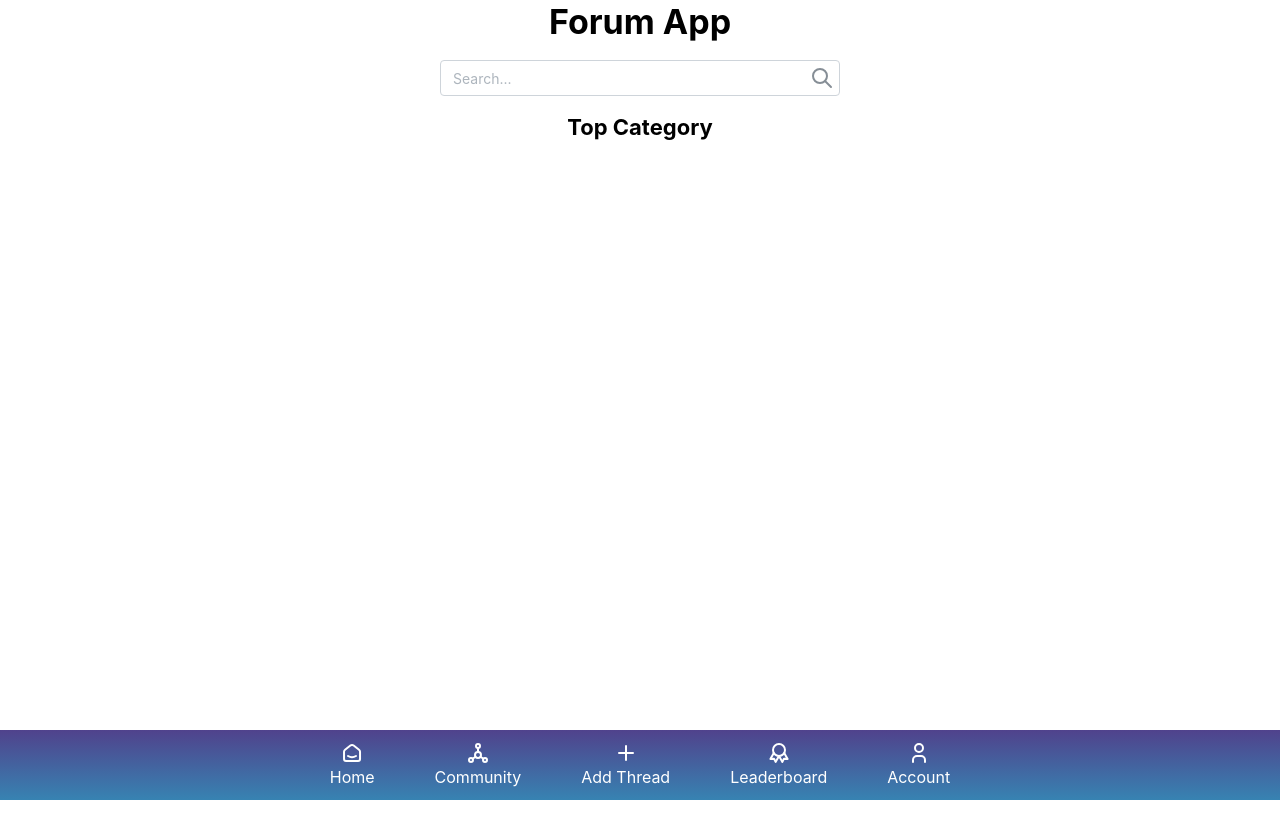
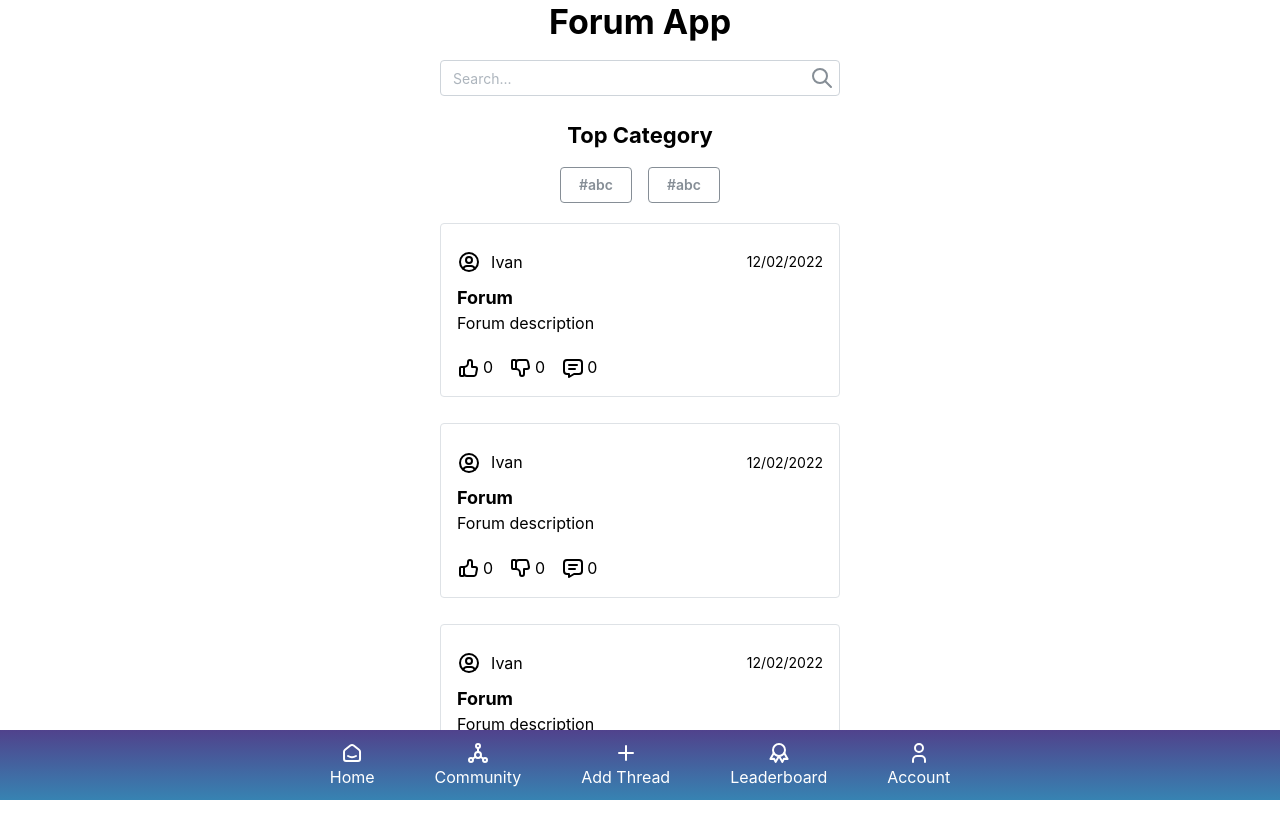
Before and after one commit to ivantandella/forum-next-js, a Next.js app: page / in a window 1280 px wide. Shown: the top 838 px of the page. Before the commit the page ends 800 px from the top, so only its background shows below. Built offline with nearby package versions, Linux system fonts and the light colour scheme.

Commit message:
feat: create thread UI

```diff
--- /dev/null
+++ b/components/icons/icon-message.tsx
@@ -0,0 +1,21 @@
+export default function IconMessage() {
+  return (
+    <svg
+      xmlns="http://www.w3.org/2000/svg"
+      width={24}
+      height={24}
+      viewBox="0 0 24 24"
+      fill="none"
+      stroke="currentColor"
+      strokeWidth={2}
+      strokeLinecap="round"
+      strokeLinejoin="round"
+      className="icon icon-tabler icons-tabler-outline icon-tabler-message"
+    >
+      <path stroke="none" d="M0 0h24v24H0z" fill="none" />
+      <path d="M8 9h8" />
+      <path d="M8 13h6" />
+      <path d="M18 4a3 3 0 0 1 3 3v8a3 3 0 0 1 -3 3h-5l-5 3v-3h-2a3 3 0 0 1 -3 -3v-8a3 3 0 0 1 3 -3h12z" />
+    </svg>
+  );
+}
--- /dev/null
+++ b/components/icons/icon-thumb-down.tsx
@@ -0,0 +1,19 @@
+export default function IconThumbDown() {
+  return (
+    <svg
+      xmlns="http://www.w3.org/2000/svg"
+      width={24}
+      height={24}
+      viewBox="0 0 24 24"
+      fill="none"
+      stroke="currentColor"
+      strokeWidth={2}
+      strokeLinecap="round"
+      strokeLinejoin="round"
+      className="icon icon-tabler icons-tabler-outline icon-tabler-thumb-down"
+    >
+      <path stroke="none" d="M0 0h24v24H0z" fill="none" />
+      <path d="M7 13v-8a1 1 0 0 0 -1 -1h-2a1 1 0 0 0 -1 1v7a1 1 0 0 0 1 1h3a4 4 0 0 1 4 4v1a2 2 0 0 0 4 0v-5h3a2 2 0 0 0 2 -2l-1 -5a2 3 0 0 0 -2 -2h-7a3 3 0 0 0 -3 3" />
+    </svg>
+  );
+}
--- /dev/null
+++ b/components/icons/icon-thumb-up.tsx
@@ -0,0 +1,19 @@
+export default function IconThumbUp() {
+  return (
+    <svg
+      xmlns="http://www.w3.org/2000/svg"
+      width={24}
+      height={24}
+      viewBox="0 0 24 24"
+      fill="none"
+      stroke="currentColor"
+      strokeWidth={2}
+      strokeLinecap="round"
+      strokeLinejoin="round"
+      className="icon icon-tabler icons-tabler-outline icon-tabler-thumb-up"
+    >
+      <path stroke="none" d="M0 0h24v24H0z" fill="none" />
+      <path d="M7 11v8a1 1 0 0 1 -1 1h-2a1 1 0 0 1 -1 -1v-7a1 1 0 0 1 1 -1h3a4 4 0 0 0 4 -4v-1a2 2 0 0 1 4 0v5h3a2 2 0 0 1 2 2l-1 5a2 3 0 0 1 -2 2h-7a3 3 0 0 1 -3 -3" />
+    </svg>
+  );
+}
--- /dev/null
+++ b/components/icons/icon-user-circle.tsx
@@ -0,0 +1,21 @@
+export default function IconUserCircle() {
+  return (
+    <svg
+      xmlns="http://www.w3.org/2000/svg"
+      width={24}
+      height={24}
+      viewBox="0 0 24 24"
+      fill="none"
+      stroke="currentColor"
+      strokeWidth={2}
+      strokeLinecap="round"
+      strokeLinejoin="round"
+      className="icon icon-tabler icons-tabler-outline icon-tabler-user-circle"
+    >
+      <path stroke="none" d="M0 0h24v24H0z" fill="none" />
+      <path d="M12 12m-9 0a9 9 0 1 0 18 0a9 9 0 1 0 -18 0" />
+      <path d="M12 10m-3 0a3 3 0 1 0 6 0a3 3 0 1 0 -6 0" />
+      <path d="M6.168 18.849a4 4 0 0 1 3.832 -2.849h4a4 4 0 0 1 3.834 2.855" />
+    </svg>
+  );
+}
--- a/pages/index.tsx
+++ b/pages/index.tsx
@@ -1,29 +1,108 @@
-import {
-  Button,
-  Container,
-  Flex,
-  Group,
-  TextInput,
-  Title,
-} from "@mantine/core";
+import { Button, Card, Flex, Group, Text, Title } from "@mantine/core";
 import Navbar from "../components/navbar";
-import IconSearch from "../components/icons/icon-search";
+import Header from "../components/header";
+import IconUserCircle from "../components/icons/icon-user-circle";
+import IconThumbUp from "../components/icons/icon-thumb-up";
+import IconThumbDown from "../components/icons/icon-thumb-down";
+import IconMessage from "../components/icons/icon-message";
 
 export default function IndexPage() {
   return (
     <div style={{ minHeight: "100vh" }}>
-      <Flex direction={"column"} gap={"md"} justify={"center"} align={"center"}>
-        <Title>Forum App</Title>
-        <TextInput
-          placeholder="Search..."
-          rightSection={<IconSearch />}
-          rightSectionPointerEvents="none"
-          w={400}
-        />
+      <Header />
 
+      <Flex
+        direction={"column"}
+        gap={"md"}
+        justify={"center"}
+        align={"center"}
+        mt={120}
+        mb={20}
+      >
         <Title order={3}>Top Category</Title>
-        <Navbar />
+        <Flex direction={"row"} gap={"md"}>
+          <Button variant="outline" color="gray">
+            #abc
+          </Button>
+          <Button variant="outline" color="gray">
+            #abc
+          </Button>
+        </Flex>
       </Flex>
+
+      <Flex
+        direction={"column"}
+        gap={"md"}
+        justify={"center"}
+        align={"center"}
+        mb={80}
+      >
+        <Card withBorder mb={10} w={400}>
+          <Flex direction={"row"} justify={"space-between"} align={"center"}>
+            <Group my={10} gap={"xs"}>
+              <IconUserCircle /> Ivan
+            </Group>
+            <Text size="sm">12/02/2022</Text>
+          </Flex>
+          <Title order={4}>Forum</Title>
+          <Text>Forum description</Text>
+          <Group mt={20}>
+            <Group gap={2}>
+              <IconThumbUp /> 0
+            </Group>
+            <Group gap={2}>
+              <IconThumbDown /> 0
+            </Group>
+            <Group gap={2}>
+              <IconMessage /> 0
+            </Group>
+          </Group>
+        </Card>
+        <Card withBorder mb={10} w={400}>
+          <Flex direction={"row"} justify={"space-between"} align={"center"}>
+            <Group my={10} gap={"xs"}>
+              <IconUserCircle /> Ivan
+            </Group>
+            <Text size="sm">12/02/2022</Text>
+          </Flex>
+          <Title order={4}>Forum</Title>
+          <Text>Forum description</Text>
+          <Group mt={20}>
+            <Group gap={2}>
+              <IconThumbUp /> 0
+            </Group>
+            <Group gap={2}>
+              <IconThumbDown /> 0
+            </Group>
+            <Group gap={2}>
+              <IconMessage /> 0
+            </Group>
+          </Group>
+        </Card>
+        <Card withBorder mb={10} w={400}>
+          <Flex direction={"row"} justify={"space-between"} align={"center"}>
+            <Group my={10} gap={"xs"}>
+              <IconUserCircle /> Ivan
+            </Group>
+            <Text size="sm">12/02/2022</Text>
+          </Flex>
+          <Title order={4}>Forum</Title>
+          <Text>Forum description</Text>
+          <Group mt={20}>
+            <Group gap={2}>
+              <IconThumbUp /> 0
+            </Group>
+            <Group gap={2}>
+              <IconThumbDown /> 0
+            </Group>
+            <Group gap={2}>
+              <IconMessage /> 0
+            </Group>
+          </Group>
+        </Card>
+      </Flex>
+
+      <Navbar />
     </div>
   );
 }
```
Also changed, not shown: pages/login/index.tsx (+5 -2 lines).
